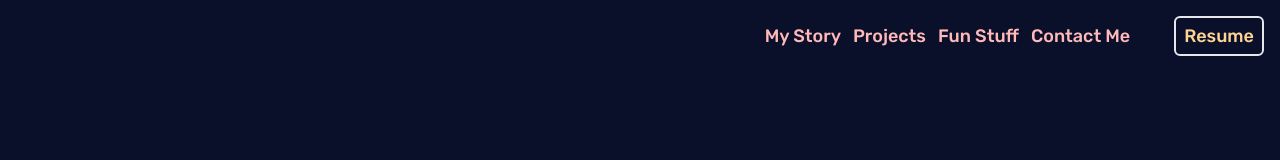
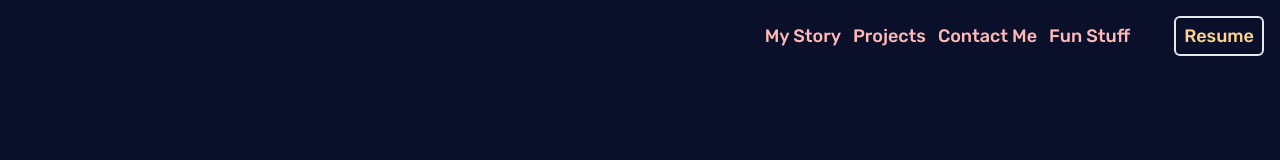
Before and after one commit to m-capone1/Portfolio, a React (Vite) app: page / in a window 1280 px wide. Shown: the top 160 px of the page. Built offline with nearby package versions, Linux system fonts and the light colour scheme.

Commit message:
add scroll to functionality in the header, more stlying, social media icons

```diff
--- a/src/components/About.jsx
+++ b/src/components/About.jsx
@@ -4,10 +4,10 @@ import computer from '../assets/images/computer.png';
 import software from '../assets/images/devops.png';
 import wrench from '../assets/images/wrench.png';
 
-const About = () => {
+const About = ({myStory}) => {
     return (
         <section className="flex flex-col mx-6 md:mx-8 lg:mx-16 xl:mx-24">
-            <h2 className="text-3xl text-secondAccent py-2">
+            <h2 ref={myStory} className="text-3xl text-secondAccent py-2">
                 About
             </h2>
             <div className="text-m text-white-100">
--- a/src/components/Contact.jsx
+++ b/src/components/Contact.jsx
@@ -1,8 +1,8 @@
 
-const Contact = () => {
+const Contact = ({contact}) => {
     return (
         <section className="flex flex-col mx-6 md:mx-8 lg:mx-16 xl:mx-24">
-            <h2 className="text-3xl text-secondAccent py-2">
+            <h2 ref={contact} className="text-3xl text-secondAccent py-2">
                 Contact Me
             </h2>
             <form className="flex flex-col text-white-100 mx-4 mb-4 shadow-card">
--- a/src/components/Header.jsx
+++ b/src/components/Header.jsx
@@ -1,6 +1,6 @@
 import pdf from '../assets/documents/resume.pdf';
 
-const Header = () => {
+const Header = ({scrollToSection, myStory, contact, projects}) => {
 
     const onResumeClick = () => {
         window.open(pdf);
@@ -8,17 +8,17 @@ const Header = () => {
 
     return (
         <header className="flex justify-end items-center gap-3 pt-4 mr-4 text-base font-medium md:text-lg lg:text:xl ">
-            <div className="cursor-pointer text-accent">
+            <div onClick={() => scrollToSection(myStory)} className="cursor-pointer text-accent">
                 My Story
             </div>
-            <div className="cursor-pointer text-accent">
+            <div onClick={() => scrollToSection(projects)} className="cursor-pointer text-accent">
                 Projects
+            </div>
+            <div onClick={() => scrollToSection(contact)} className="cursor-pointer text-accent">
+                Contact Me
             </div>
             <div className="cursor-pointer text-accent">
                 Fun Stuff
-            </div>
-            <div className="cursor-pointer text-accent">
-                Contact Me
             </div>
             <button onClick = {onResumeClick} className="cursor-pointer text-secondAccent px-2 py-1 ml-8 border-2 rounded-md hover:bg-middle">
                 Resume
--- a/src/components/Hero.jsx
+++ b/src/components/Hero.jsx
@@ -5,7 +5,7 @@ import linkedin from '../assets/images/linkedin.png';
 import instagram from '../assets/images/instagram.png';
 import github from '../assets/images/github.png';
 
-const Hero = () => {
+const Hero = ({scrollToSection, contact}) => {
     const [firstTyped, setFirstTyped] = useState(false);
 
     return (
@@ -34,7 +34,7 @@ const Hero = () => {
                     )}
             </div>
             <img src={lightbulb} className='w-40 my-8 md:w-48 lg:w-60 drop-shadow-glow transition-transform duration-300 hover:scale-105'></img>
-            <button className='border-2 p-2 rounded-md text-secondAccent hover:bg-middle'>
+            <button onClick={() => scrollToSection(contact)} className='border-2 p-2 rounded-md text-secondAccent hover:bg-middle'>
                 Get in Touch
             </button>
             <div className="flex flex-row gap-4 mt-4">
--- a/src/components/Projects.jsx
+++ b/src/components/Projects.jsx
@@ -15,7 +15,7 @@ const CustomDot = ({ onClick, active }) => {
   );
 };
 
-const Projects = () => {
+const Projects = ({projects}) => {
   const responsive = {
     desktop: {
       breakpoint: { max: 3000, min: 1024 },
@@ -36,7 +36,7 @@ const Projects = () => {
 
   return (
     <section className="flex flex-col mx-6 md:mx-8 lg:mx-16 xl:mx-24">
-      <h2 className="text-3xl text-secondAccent py-2">Projects</h2>
+      <h2 ref={projects} className="text-3xl text-secondAccent py-2">Projects</h2>
       <Carousel
         responsive={responsive}
         customDot={<CustomDot />}
--- a/src/pages/HomePage.jsx
+++ b/src/pages/HomePage.jsx
@@ -1,3 +1,4 @@
+import { useRef } from "react";
 import Header from "../components/Header";
 import Hero from "../components/Hero";
 import About from "../components/About";
@@ -7,14 +8,33 @@ import Contact from "../components/Contact";
 import Footer from '../components/Footer';
 
 const HomePage = () => {
+
+  const myStory = useRef(null);
+  const projects = useRef(null);
+  const contact = useRef(null);
+
+  const scrollToSection = (ref) => {
+    ref.current.scrollIntoView({
+      behavior: 'smooth',
+      block: 'start',
+    });
+  };
+
   return (
     <section className="bg-background">
-        <Header />
-        <Hero />
-        <About />
-        <Projects />
+      <Header
+        scrollToSection={scrollToSection}
+        myStory= {myStory}
+        projects={projects}
+        contact={contact}
+      />
+      <Hero
+        scrollToSection={scrollToSection}
+        contact={contact}/>
+      <About myStory= {myStory}/>
+      <Projects projects={projects}/>
       <FunStuff />
-        <Contact />
+      <Contact contact={contact}/>
       <Footer />
     </section>
   );
```
Lines whose indentation alone changed are shown as unchanged.
